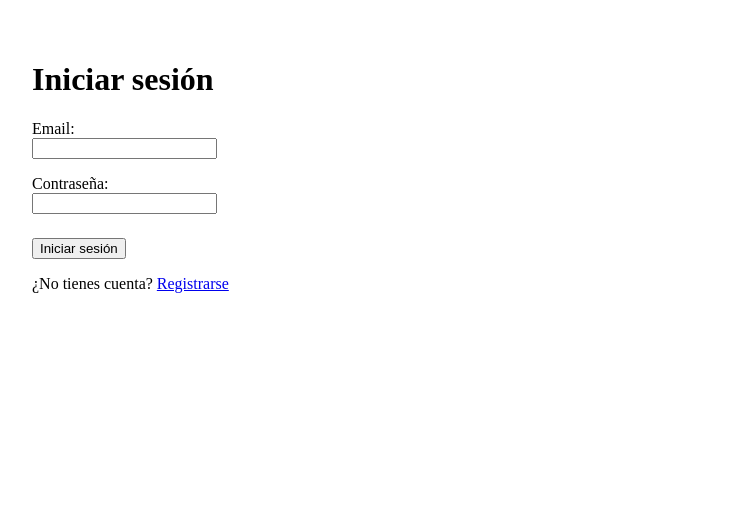
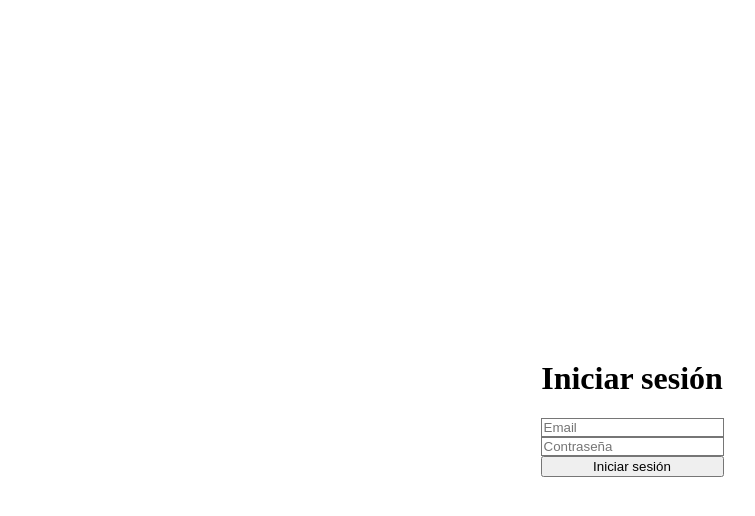
Before and after one commit to SantiagoAranda/ProyectoFinal-Icop, a React (Vite) app: page /login in a window 1280 px wide. Shown: the top 516 px of the page, without its empty margins (8-763 px from the left). Built offline with nearby package versions, Linux system fonts and the light colour scheme.

Commit message:
commit roles usuarios

```diff
--- a/pages/Login.tsx
+++ b/pages/Login.tsx
@@ -1,76 +1,57 @@
 import { useState } from 'react';
 import { useNavigate } from 'react-router-dom';
-import axios from 'axios';
 
 function Login() {
   const navigate = useNavigate();
   const [email, setEmail] = useState('');
   const [password, setPassword] = useState('');
-  const [errorMessage, setErrorMessage] = useState('');
+  const [error, setError] = useState('');
 
   const handleSubmit = async (e: React.FormEvent) => {
     e.preventDefault();
 
-    // Validaciones básicas
-    if (!email || !password) {
-      alert('Por favor, completa todos los campos.');
-      return;
+    try {
+      const response = await fetch('http://localhost:3001/login', {
+        method: 'POST',
+        headers: { 'Content-Type': 'application/json' },
+        body: JSON.stringify({ email, password }),
+      });
+
+      const data = await response.json();
+
+      if (response.ok) {
+        localStorage.setItem('token', data.token); // Guardar el token en el localStorage
+        localStorage.setItem('user', JSON.stringify(data.user)); // Guardar los datos del usuario
+        navigate('/'); // Redirigir al inicio
+      } else {
+        setError(data.message); // Mostrar el mensaje de error
       }
-
-    try {
-      // Realizar la solicitud POST al backend
-      const response = await axios.post('http://localhost:3001/login', { email, password });
-
-      // Si el login es exitoso, redirigimos al Dashboard
-      alert(response.data.message);
-      navigate('/cliente'); // O la ruta que necesites según el rol
-
-    } catch (error: any) {
-      // Manejo de errores
-      if (error.response) {
-        // Si el error es desde el servidor
-        setErrorMessage(error.response.data.message);
-      } else {
-        // Si el error es de red
-        setErrorMessage('Hubo un error al conectar con el servidor.');
-      }
+    } catch (err) {
+      setError('Error al iniciar sesión');
     }
   };
 
   return (
-    <div style={{ padding: '2rem' }}>
-      <h1>Iniciar sesión</h1>
-      {errorMessage && <p style={{ color: 'red' }}>{errorMessage}</p>}
-
-      <form onSubmit={handleSubmit}>
-        <div>
-          <label>Email:</label><br />
+    <div className="flex flex-col items-center justify-center h-screen">
+      <h1 className="text-4xl font-bold mb-4">Iniciar sesión</h1>
+      {error && <p className="text-red-500">{error}</p>}
+      <form onSubmit={handleSubmit} className="flex flex-col gap-4">
         <input
           type="email"
           value={email}
           onChange={(e) => setEmail(e.target.value)}
-            required
+          placeholder="Email"
+          className="border p-2"
         />
-        </div>
-
-        <div style={{ marginTop: '1rem' }}>
-          <label>Contraseña:</label><br />
         <input
           type="password"
           value={password}
           onChange={(e) => setPassword(e.target.value)}
-            required
+          placeholder="Contraseña"
+          className="border p-2"
         />
-        </div>
-
-        <button type="submit" style={{ marginTop: '1.5rem' }}>
-          Iniciar sesión
-        </button>
+        <button type="submit" className="bg-blue-600 text-white p-2">Iniciar sesión</button>
       </form>
-
-      <p style={{ marginTop: '1rem' }}>
-        ¿No tienes cuenta? <a href="/register">Registrarse</a>
-      </p>
     </div>
   );
 }
--- a/src/App.tsx
+++ b/src/App.tsx
@@ -1,11 +1,12 @@
 import { Routes, Route } from 'react-router-dom';
-import MainLayout from './layout/MainLayout';
+import MainLayout from '@/layout/MainLayout';
 import Home from '../pages/Home';
 import Login from '../pages/Login';
-import Register from '../pages/Register';
 import DashboardEmpleados from '../pages/empleados/DashboardEmpleados';
 import DashboardTurnos from '../pages/turnos/DashboardTurnos';
 import DashboardServicios from '../pages/servicios/DashboardServicios';
+import Register from '../pages/Register';
+import PrivateRoute from './PrivateRoute';
 
 function App() {
   return (
@@ -13,13 +14,18 @@ function App() {
       {/* Rutas que usan el MainLayout */}
       <Route path="/" element={<MainLayout />}>
         <Route index element={<Home />} />
-        <Route path="empleados" element={<DashboardEmpleados />} />
-        <Route path="turnos" element={<DashboardTurnos />} />
-        <Route path="servicios" element={<DashboardServicios />} />
+
+        {/* Rutas protegidas */}
+        <Route element={<PrivateRoute />}>
+          <Route path="empleados" element={<DashboardEmpleados />} />
+          <Route path="turnos" element={<DashboardTurnos />} />
+          <Route path="servicios" element={<DashboardServicios />} />
+        </Route>
+
         <Route path="register" element={<Register />} />
       </Route>
 
-      {/* Rutas que NO usan el layout */}
+      {/* Rutas públicas */}
       <Route path="/login" element={<Login />} />
     </Routes>
   );
--- /dev/null
+++ b/src/PrivateRoute.tsx
@@ -0,0 +1,14 @@
+import { Navigate, Outlet } from 'react-router-dom';
+
+function PrivateRoute() {
+  const user = JSON.parse(localStorage.getItem('user') || '{}'); // Obtener el usuario desde localStorage
+
+  // Si no hay un usuario autenticado, redirigir a login
+  if (!user || !localStorage.getItem('token')) {
+    return <Navigate to="/login" />;
+  }
+
+  return <Outlet />;
+}
+
+export default PrivateRoute;
--- a/src/componentes/Navbar.tsx
+++ b/src/componentes/Navbar.tsx
@@ -1,6 +1,15 @@
-import { Link } from 'react-router-dom';
+import { Link, useNavigate } from 'react-router-dom';
 
 function Navbar() {
+  const navigate = useNavigate();
+  const user = JSON.parse(localStorage.getItem('user') || '{}'); // Obtener el usuario desde localStorage
+
+  const handleLogout = () => {
+    localStorage.removeItem('token');
+    localStorage.removeItem('user');
+    navigate('/login'); // Redirigir al login
+  };
+
   return (
     <nav className="bg-blue-600 p-4 flex justify-between items-center">
       <div className="text-white font-bold text-xl">
@@ -8,10 +17,23 @@ function Navbar() {
       </div>
       <div className="flex gap-4">
         <Link to="/" className="text-white hover:text-gray-300">Inicio</Link>
-        <Link to="/servicios" className="text-white hover:text-gray-300">Servicios</Link>
-        <Link to="/empleados" className="text-white hover:text-gray-300">Empleados</Link>
-        <Link to="/turnos" className="text-white hover:text-gray-300">Turnos</Link>
-        <Link to="/login" className="text-white hover:text-gray-300">Login</Link>
+        {user?.role === 'admin' && (
+          <Link to="/turnos" className="text-white hover:text-gray-300">Turnos</Link>
+        )}
+        {user?.role === 'admin' && (
+          <Link to="/empleados" className="text-white hover:text-gray-300">Empleados</Link>
+        )}
+        {user?.role === 'admin' && (
+          <Link to="/servicios" className="text-white hover:text-gray-300">Servicios</Link>
+        )}
+        {user?.role === 'cliente' && (
+          <Link to="/servicios" className="text-white hover:text-gray-300">Servicios</Link>
+        )}
+        {user ? (
+          <button onClick={handleLogout} className="text-white hover:text-gray-300">Logout</button>
+        ) : (
+          <Link to="/login" className="text-white hover:text-gray-300">Login</Link>
+        )}
       </div>
     </nav>
   );
```
Lines whose indentation alone changed are shown as unchanged.
